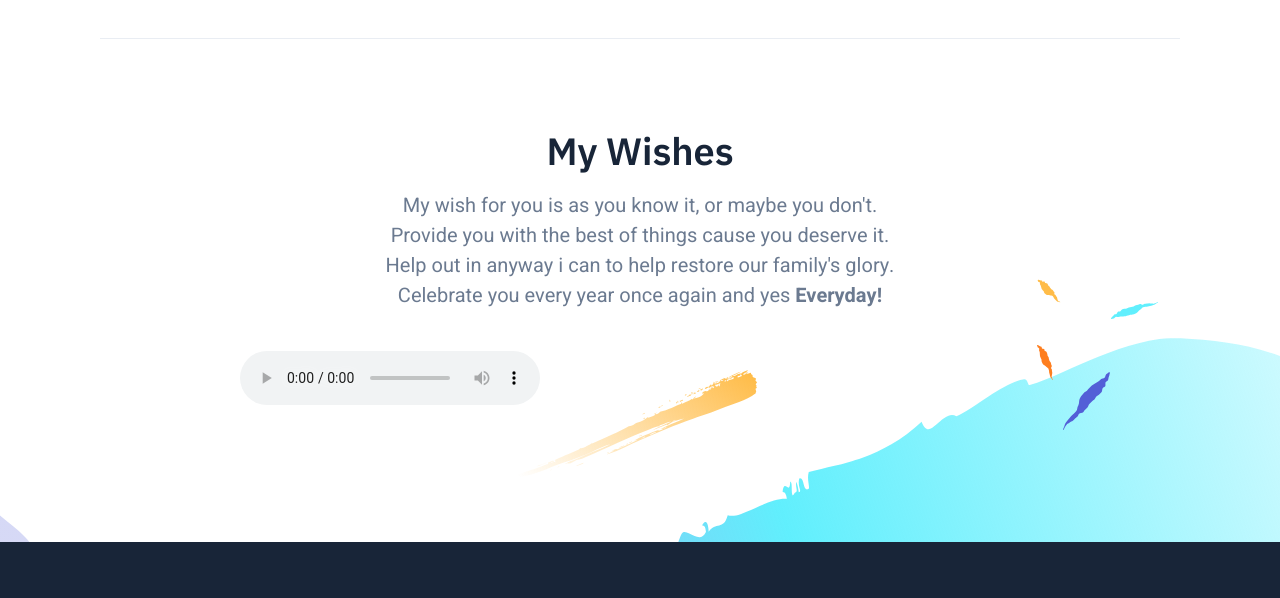
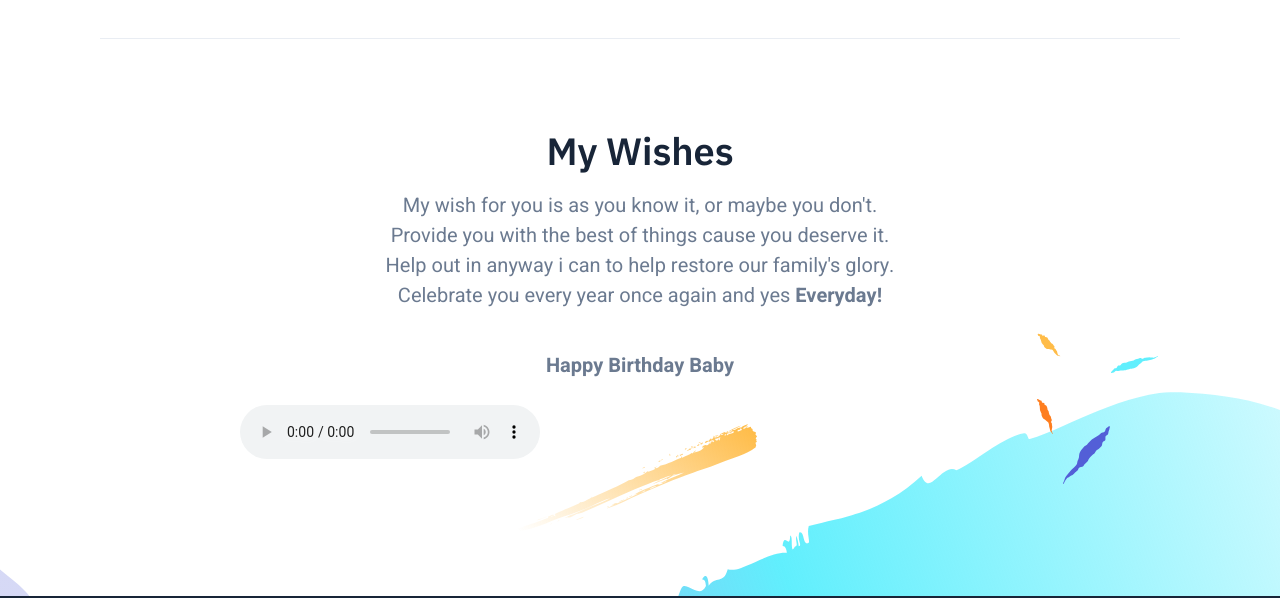
Before and after one commit to Og-Miles/Akan, a plain HTML site: page index.html in a window 1280 px wide. Shown: the part 2252-2850 px from the top of the page. Drawn offline with nearby package versions, Linux system fonts and the light colour scheme.

Commit message:
Add files via upload

```diff
--- a/index.html
+++ b/index.html
@@ -148,6 +148,7 @@
                             <p class="section-paragraph">My wish for you is as you know it, or maybe you don't. <br> Provide you with the best of things cause you deserve it. <br>Help out in anyway i can to help restore our family's glory. <br>Celebrate you every year once again and yes <b>
                                 Everyday!
                             </b> </p>
+                           <p><b>Happy Birthday Baby</b></p>
 							<!-- <div class="cta-cta">
 								<a class="button button-primary" href="#">Buy it now</a>
 							</div> -->
```
